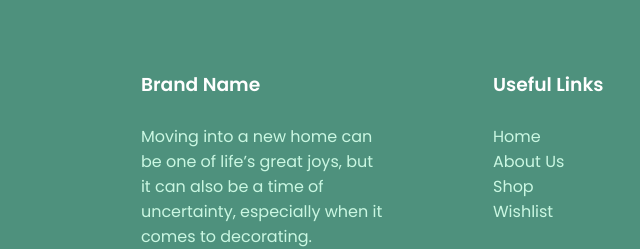
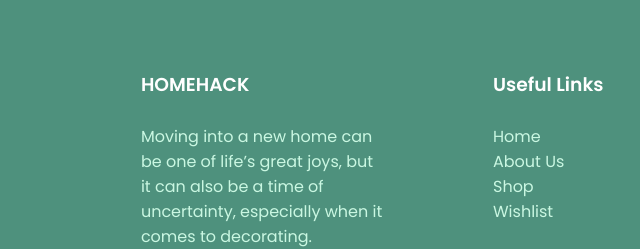
Before and after one commit to asim1909/HOMEHACK-frontend, a plain HTML site: page index.html in a window 1280 px wide. Shown: the part 3626-3875 px from the top of the page, 0-640 px from the left. Drawn offline with nearby package versions, Linux system fonts and the light colour scheme.

Commit message:
Update index.html

```diff
--- a/index.html
+++ b/index.html
@@ -172,7 +172,7 @@
         <div class="footer">
             <div class="footer-item">
                 <div class="logo">
-                    <h3>Brand Name</h3>
+                    <h3>HOMEHACK</h3>
                 </div>
                 <br>
                 <p>Moving into a new home can be one of life’s great joys, but it can also be a time of uncertainty,
```
